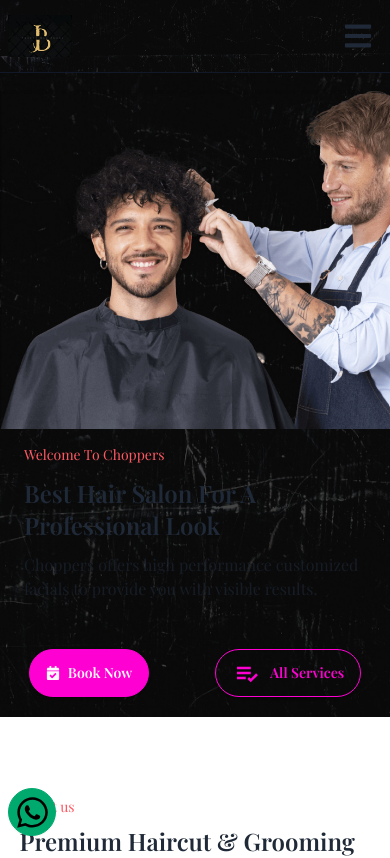
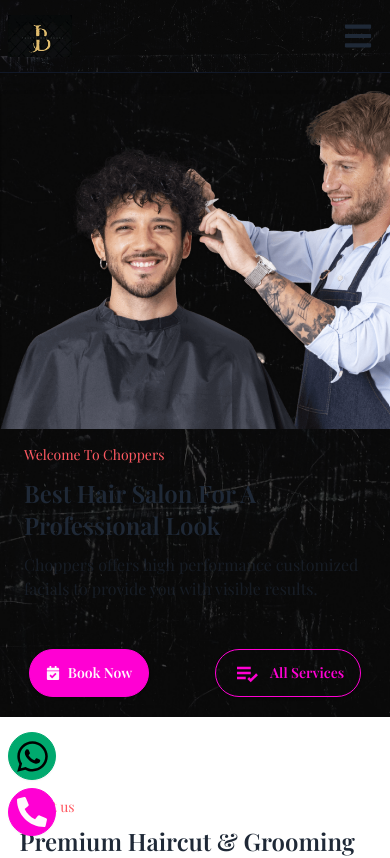
Before and after one commit to Bilalben23/barber_loading_page, a React (Vite) app: page / in a window 390 px wide. Shown: the top 858 px of the page. Built offline with nearby package versions, Linux system fonts and the light colour scheme; a web font is replaced by a local one.

Commit message:
add phone icon and make it available for phones

```diff
--- a/src/components/Layout.jsx
+++ b/src/components/Layout.jsx
@@ -3,6 +3,7 @@
 import { Outlet } from 'react-router-dom'
 import Footer from './Footer'
 import WhatsappIcon from './WhatsappIcon'
+import PhoneIcon from './PhoneIcon'
 
 export default function Layout() {
     return (
@@ -10,7 +11,11 @@
             <Header />
             <Outlet />
             <Footer />
-            <WhatsappIcon />
+            <div className='fixed flex flex-col bottom-2 left-2 gap-y-2'>
+                <WhatsappIcon />
+                <PhoneIcon />
+            </div>
+
         </>
     )
 }
--- /dev/null
+++ b/src/components/PhoneIcon.jsx
@@ -0,0 +1,14 @@
+import React from 'react'
+import { FaPhone } from 'react-icons/fa';
+
+const PHONE_NUMBER = import.meta.env.VITE_PHONE_NUMBER;
+
+export default function PhoneIcon() {
+    return (
+        <div className='md:hidden'>
+            <a href={`tel:${PHONE_NUMBER}`} target="_blank" className='btn btn-circle btn-secondary'>
+                <FaPhone size={30} className='rotate-90' />
+            </a>
+        </div >
+    )
+}
--- a/src/components/WhatsappIcon.jsx
+++ b/src/components/WhatsappIcon.jsx
@@ -1,13 +1,14 @@
 import React from 'react'
 import { FaWhatsapp } from 'react-icons/fa'
 
+const WHATSAPP_NUMBER = import.meta.env.VITE_WHATSAPP_NUMBER;
+
 export default function WhatsappIcon() {
     return (
-        <div className='fixed z-10 left-2 bottom-2'>
-            <a href="https://wa.me/+212664897030?text=Hi,%20how%20are%20you%3F" target='_blank' className="btn btn-circle btn-success">
+        <div>
+            <a href={`https://wa.me/${WHATSAPP_NUMBER}?text=Hi,%20how%20are%20you%3F`} target='_blank' className="btn btn-circle btn-success">
                 <FaWhatsapp size={35} />
             </a>
-
-        </div>
+        </div >
     )
 }
```
Also changed, not shown: 1 other file (tests, documents, lock files or other folders).
